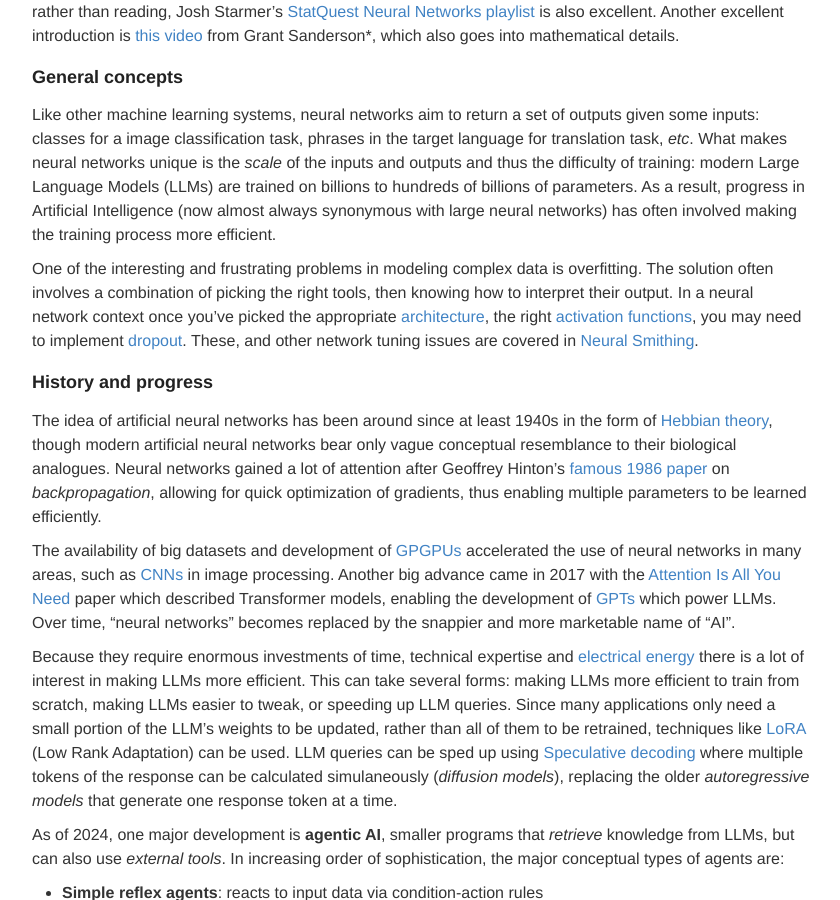
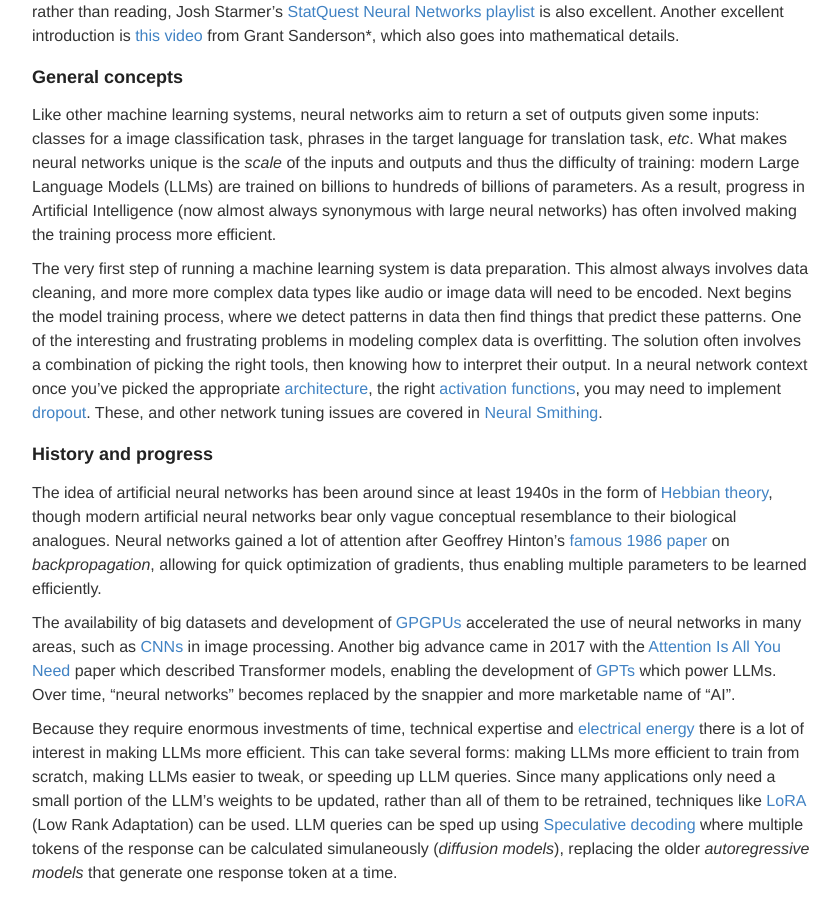
Before and after one commit to ptvan/ptvan.github.io, a Jekyll site: the page built from _posts/2020-01-20-neural-networks.md, in a window 1280 px wide and 900 px high, scrolled down 332 px. Shown: the whole window, without its empty margins (218-1058 px from the left). Built offline with Jekyll 4.4.1, drawn with Linux system fonts in a browser that asks for light colours.

Commit message:
minor additions

```diff
--- a/_posts/2020-01-20-neural-networks.md
+++ b/_posts/2020-01-20-neural-networks.md
@@ -9,7 +9,7 @@
 
 Like other machine learning systems, neural networks aim to return a set of outputs given some inputs: classes for a image classification task, phrases in the target language for translation task, _etc_.  What makes neural networks unique is the _scale_ of the inputs and outputs and thus the difficulty of training: modern Large Language Models (LLMs) are trained on billions to hundreds of billions of parameters. As a result, progress in Artificial Intelligence (now almost always synonymous with large neural networks) has often involved making the training process more efficient.
 
-One of the interesting and frustrating problems in modeling complex data is overfitting. The solution often involves a combination of picking the right tools, then knowing how to interpret their output. In a neural network context once you've picked the appropriate [architecture](https://medium.com/data-science/the-mostly-complete-chart-of-neural-networks-explained-3fb6f2367464), the right [activation functions](https://www.analyticssteps.com/blogs/7-types-activation-functions-neural-network), you may need to implement [dropout](http://jmlr.org/papers/v15/srivastava14a.html). These, and other network tuning issues are covered in [Neural Smithing](https://mitpress.mit.edu/books/neural-smithing).
+The very first step of running a machine learning system is data preparation. This almost always involves data cleaning, and more more complex data types like audio or image data will need to be encoded. Next begins the model training process, where we detect patterns in data then find things that predict these patterns. One of the interesting and frustrating problems in modeling complex data is overfitting. The solution often involves a combination of picking the right tools, then knowing how to interpret their output. In a neural network context once you've picked the appropriate [architecture](https://medium.com/data-science/the-mostly-complete-chart-of-neural-networks-explained-3fb6f2367464), the right [activation functions](https://www.analyticssteps.com/blogs/7-types-activation-functions-neural-network), you may need to implement [dropout](http://jmlr.org/papers/v15/srivastava14a.html). These, and other network tuning issues are covered in [Neural Smithing](https://mitpress.mit.edu/books/neural-smithing).
 
 ### History and progress
 
```
